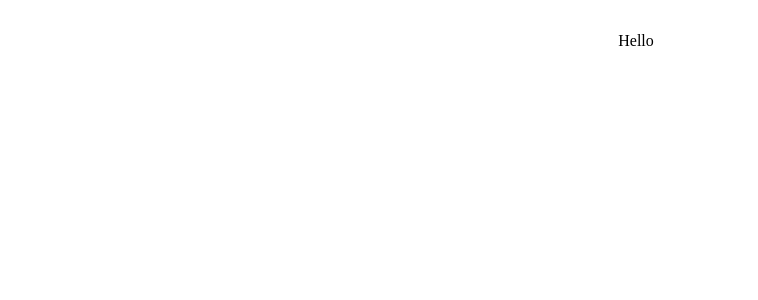
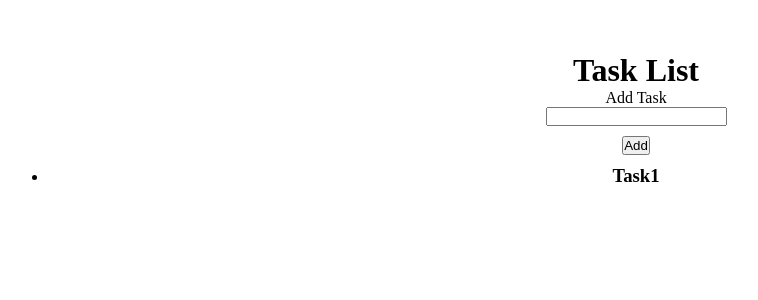
Before and after one commit to ayechico21/to-do-app, a React (Vite) app: page / in a window 1280 px wide. Shown: the top 300 px of the page, without its empty margins (4-762 px from the left). Built offline with nearby package versions, Linux system fonts and the light colour scheme.

Commit message:
added basic redux state management

```diff
--- a/package.json
+++ b/package.json
@@ -10,7 +10,9 @@
   },
   "dependencies": {
     "react": "^18.2.0",
-    "react-dom": "^18.2.0"
+    "react-dom": "^18.2.0",
+    "react-redux": "^8.0.5",
+    "redux": "^4.2.0"
   },
   "devDependencies": {
     "@types/react": "^18.0.26",
--- a/src/App.css
+++ b/src/App.css
@@ -16,3 +16,22 @@ html {
   padding: 2rem;
   text-align: center;
 }
+
+.wrapper {
+  padding: 20px;
+}
+
+.wrapper h3 {
+  text-transform: capitalize;
+}
+
+.wrapper form button {
+  margin: 10px 0;
+  cursor: pointer;
+}
+
+.wrapper ul button {
+  background: none;
+  border: none;
+  cursor: pointer;
+}
--- a/src/App.jsx
+++ b/src/App.jsx
@@ -1,7 +1,46 @@
 import "./App.css";
+import { useState } from "react";
+import { useDispatch, useSelector } from "react-redux";
+import { addTask } from "./store/tasks";
+function App() {
+  const [taskName, setTask] = useState("");
+  const tasks = [...useSelector((state) => state.tasks)].sort((a, b) => {
+    return a.name.toLowerCase() > b.name.toLowerCase() ? 1 : -1;
+  });
+  const dispatch = useDispatch();
+  const handleSubmit = (event) => {
+    event.preventDefault();
+    dispatch(addTask(taskName));
+    setTask("");
+  };
 
-function App() {
-  return <div className="App">Hello</div>;
+  return (
+    <div className="App">
+      <div className="wrapper">
+        <h1>Task List</h1>
+        <form onSubmit={handleSubmit}>
+          <label>
+            <p>Add Task</p>
+            <input
+              type="text"
+              onChange={(e) => setTask(e.target.value)}
+              value={taskName}
+            />
+          </label>
+          <div>
+            <button type="submit">Add</button>
+          </div>
+        </form>
+        <ul>
+          {tasks.map((task) => (
+            <li key={task.name}>
+              <h3>{task.name}</h3>
+            </li>
+          ))}
+        </ul>
+      </div>
+    </div>
+  );
 }
 
 export default App;
--- a/src/main.jsx
+++ b/src/main.jsx
@@ -1,9 +1,16 @@
 import React from "react";
 import ReactDOM from "react-dom/client";
+import { Provider } from "react-redux";
 import App from "./App";
+import taskApp from "./store/tasks";
+import { createStore } from "redux";
+
+const store = createStore(taskApp);
 
 ReactDOM.createRoot(document.getElementById("root")).render(
   <React.StrictMode>
-    <App />
+    <Provider store={store}>
+      <App />
+    </Provider>
   </React.StrictMode>
 );
--- /dev/null
+++ b/src/store/tasks.js
@@ -0,0 +1,37 @@
+import { combineReducers } from "redux";
+
+const ADD_TASK = "ADD_TASK";
+
+export function addTask(task) {
+  return {
+    type: ADD_TASK,
+    task,
+  };
+}
+
+const defaultTasks = [
+  {
+    name: "task1",
+  },
+];
+
+function tasks(state = defaultTasks, action) {
+  switch (action.type) {
+    case ADD_TASK:
+      return [
+        ...state,
+        {
+          name: action.task,
+        },
+      ];
+
+    default:
+      return state;
+  }
+}
+
+const taskApp = combineReducers({
+  tasks,
+});
+
+export default taskApp;
```
Also changed, not shown: 1 other file (tests, documents, lock files or other folders).
